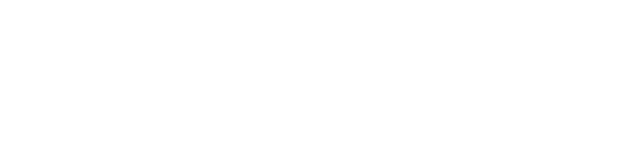
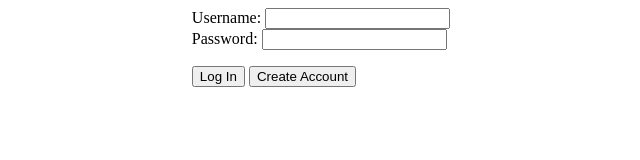
Before and after one commit to DaSmSchool/WD-TecketMaster, a plain HTML site: page index.html in a window 1280 px wide. Shown: the whole page, without its empty margins (319-959 px from the left). Drawn offline with Linux system fonts and the light colour scheme.

Commit message:
add base html and css

```diff
--- a/css/index.css
+++ b/css/index.css
@@ -0,0 +1,12 @@
+body {
+    width: 75%;
+    margin-left: auto;
+    margin-right: auto;
+    align-content: center;
+    justify-content: center;
+    display: flex;
+}
+
+#username-guide-text, #password-guide-text {
+    display: inline;
+}
--- a/index.html
+++ b/index.html
@@ -4,8 +4,28 @@
     <meta charset="UTF-8">
     <meta name="viewport" content="width=device-width, initial-scale=1.0">
     <title>Document</title>
+    <link rel="stylesheet" href="css/index.css">
 </head>
 <body>
-
+    <section id="title-contain">
+        <title>Log in to TecketMaster</title>
+    </section>
+    <section id="login-section">
+        <div id="input-section">
+            <div id="username-section">
+                <p id="username-guide-text">Username:</p>
+                <input id="username-inp" type="text">
+            </div>
+            <div id="password-section">
+                <p id="password-guide-text">Password:</p>
+                <input id="password-inp" type="text">
+            </div>
+        </div>
+        <!-- Errors and stuff -->
+        <p id="login-feedback"></p>
+        <button>Log In</button>
+        <button>Create Account</button>
+    </section>
+    <script src="js/index.js"></script>
 </body>
 </html>
--- a/js/index.js
+++ b/js/index.js
@@ -0,0 +1,6 @@
+
+// Buttons
+var loginButtonEl = document.getElementById("myButton")
+loginButtonEl.onclick = function () {
+    window.location.href = "TicketList.html";
+};
```
Also changed, not shown: TicketList.html (added, +14 -0 lines), js/TicketList.js (added).
